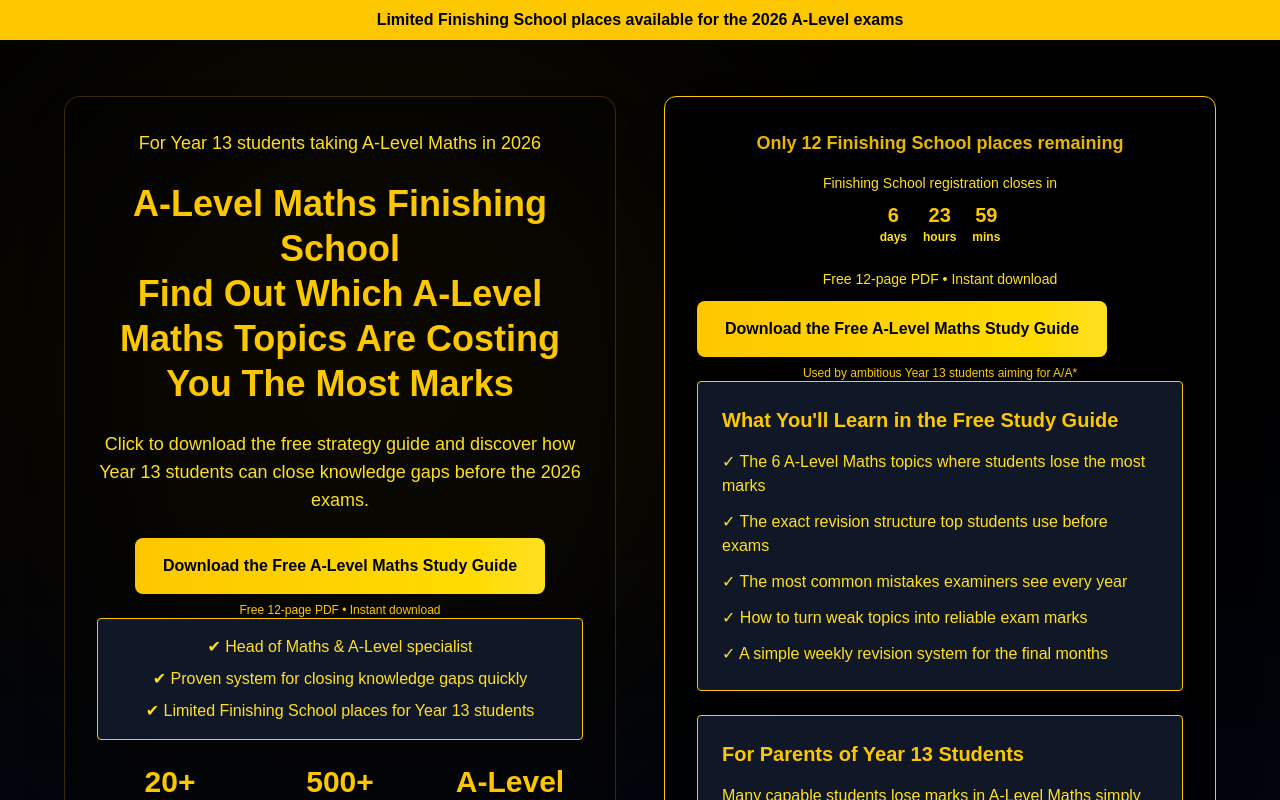
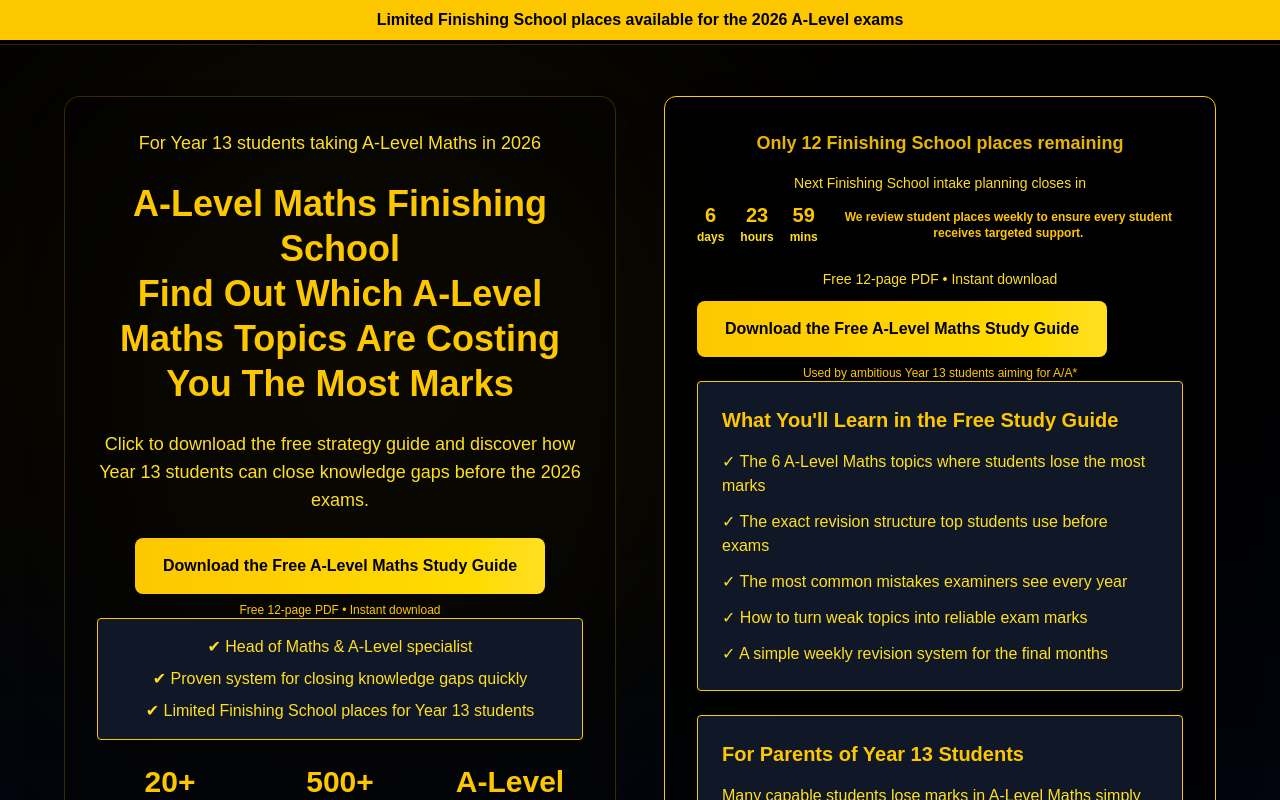
Before and after one commit to domrobertshm/finishing-school-v2, a Next.js app: page / in a window 1280 px wide. Shown: the top 800 px of the page. Built offline with nearby package versions, Linux system fonts and the light colour scheme.

Commit message:
timer and banner

```diff
--- a/app/page.tsx
+++ b/app/page.tsx
@@ -40,6 +40,27 @@ export default function Home() {
 
       {/* BACKGROUND GLOW */}
       <div className="absolute w-[600px] h-[600px] bg-yellow-400/10 blur-[160px] rounded-full top-20 left-20"></div>
+
+{/* MICRO HEADER */}
+
+<div className="absolute top-0 left-0 w-full flex justify-between items-center px-6 py-3 text-sm text-yellow-300 bg-black/60 backdrop-blur-md border-b border-yellow-400/20">
+
+  <div className="font-semibold text-yellow-400">
+    <a
+      href="https://www.hexagonmaths.com"
+      target="_blank"
+      rel="noopener noreferrer"
+      className="hover:text-yellow-300 transition-colors"
+    >
+      Hexagon Maths
+    </a>
+  </div>
+
+  <div className="hidden md:block">
+    A-Level Maths Specialist • 20+ Years Teaching
+  </div>
+
+</div>
 
       {/* TOP BANNER */}
       <div className="absolute top-0 left-0 w-full bg-yellow-400 text-black text-center p-2 font-semibold">
@@ -197,7 +218,7 @@ export default function Home() {
           <div className="text-center mb-6 text-yellow-300">
 
             <p className="text-sm mb-2">
-              Finishing School registration closes in
+  Next Finishing School intake planning closes in
             </p>
 
             <div className="flex justify-center gap-4 text-yellow-400 font-bold text-xl">
@@ -217,6 +238,9 @@ export default function Home() {
                 <div className="text-xs text-yellow-300">mins</div>
               </div>
 
+<p className="text-xs text-yellow-400 mt-2">
+  We review student places weekly to ensure every student receives targeted support.
+</p>
             </div>
 
           </div>
```
